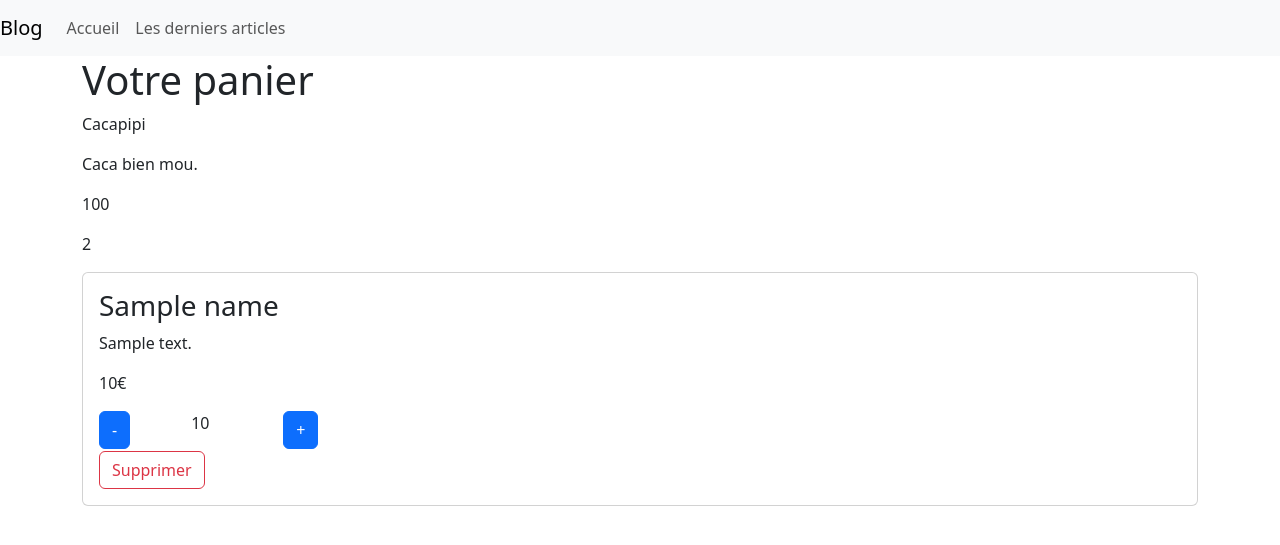
After one commit to mathisbachelier/e-commerce, a PHP site: template E-Commerce/views/cart/index.php in a window 1280 px wide. The commit adds this page. Shown: the top 545 px of the page. Run offline with PHP 8.4, Linux system fonts and the light colour scheme; the template is opened without the code that fills it: most values are stand-ins (such as "Sample title", 1, 10 or a date in 2020); some libraries are stand-ins or nearby versions.

Commit message:
Redo cart

```diff
--- a/E-Commerce/app/controllers/UserManagementController.php
+++ b/E-Commerce/app/controllers/UserManagementController.php
@@ -22,7 +22,7 @@
 public function update($id)
 {
     $model = new User($this->getDB());
-    $deleted = $model->changeRole($id,$_POST['role']);
+    $updated = $model->changeRole($id,$_POST['role']);
 
     return header('location: /E-Commerce-BTS-SIO/E-Commerce/user_management');
 }
--- /dev/null
+++ b/E-Commerce/views/cart/index.php
@@ -0,0 +1,47 @@
+<h1>Votre panier</h1>
+
+<?php
+
+$cart_products = [
+    'name' => "Cacapipi",
+    'short_content' => "Caca bien mou.",
+    'price' => 100,
+    'quantity' => 2,
+];
+?>
+
+<?= "<script>localStorage.setItem('key', '$cart_products')</script>"; ?>
+<p><?= $cart_products['name'] ?></p>
+<p><?= $cart_products['short_content'] ?></p>
+<p><?= $cart_products['price'] ?></p>
+<p><?= $cart_products['quantity'] ?></p>
+
+<?php
+
+foreach($params['products'] as $product): ?>
+    <div class="card mb-3">
+      <div class="card-body">
+        <h3><?= $name ?></h3>
+        <p><?= $product->short_content ?></p>
+        <p><?= $product->price ?>€</p>
+        <div class="row">
+            <div class="col-1">
+                <form style="display:inline-block"  action="/E-Commerce-BTS-SIO/E-Commerce/cart/editQuantity/<?= $product->id; ?>" method="POST">
+                    <input type="submit" class="btn btn-primary" name="value" value="-">
+                </form>
+            </div>
+            <div class="col-1">
+                <p><?= $product->quantity ?></p>
+            </div>
+            <div class="col-1">
+                <form style="display:inline-block"  action="/E-Commerce-BTS-SIO/E-Commerce/cart/increaseQuantity/<?= $product->id; ?>" method="POST">
+                    <input type="submit" class="btn btn-primary" value="+">
+                </form>
+            </div>
+            <form style="display:inline-block"  action="/E-Commerce-BTS-SIO/E-Commerce/cart/delete/<?= $product->id; ?>" method="POST">
+            <input type="submit" class="btn btn-outline-danger" value="Supprimer">
+            </form>
+        </div>
+      </div>
+    </div>
+<?php endforeach ?>
--- a/E-Commerce/views/categoryManagement/index.php
+++ b/E-Commerce/views/categoryManagement/index.php
@@ -15,7 +15,7 @@
           <input type="text" name="name" value="<?= $category->name; ?>">
           <input type="submit" class="btn btn-outline-success" id="name" value="Modifier">
           <form style="display:inline"  action="/E-Commerce-BTS-SIO/E-Commerce/categoryManagement/delete/<?= $category->id; ?>" method="POST">
-            <input type="submit" class="btn btn-outline-danger" value="supprimer">
+            <input type="submit" class="btn btn-danger" value="supprimer">
           </form>
         </form>
       </div>
```
Also changed, not shown: E-Commerce/app/controllers/CartController.php (added, +49 -0 lines), E-Commerce/app/models/Cart.php (added, +32 -0 lines), E-Commerce/public/index.php (+7 -0 lines).
